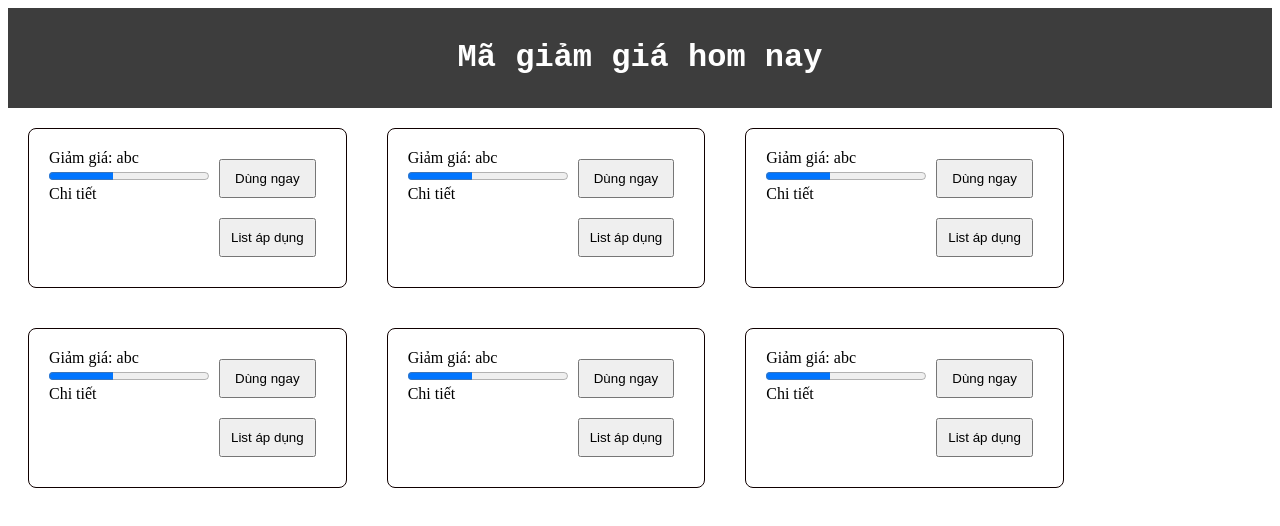
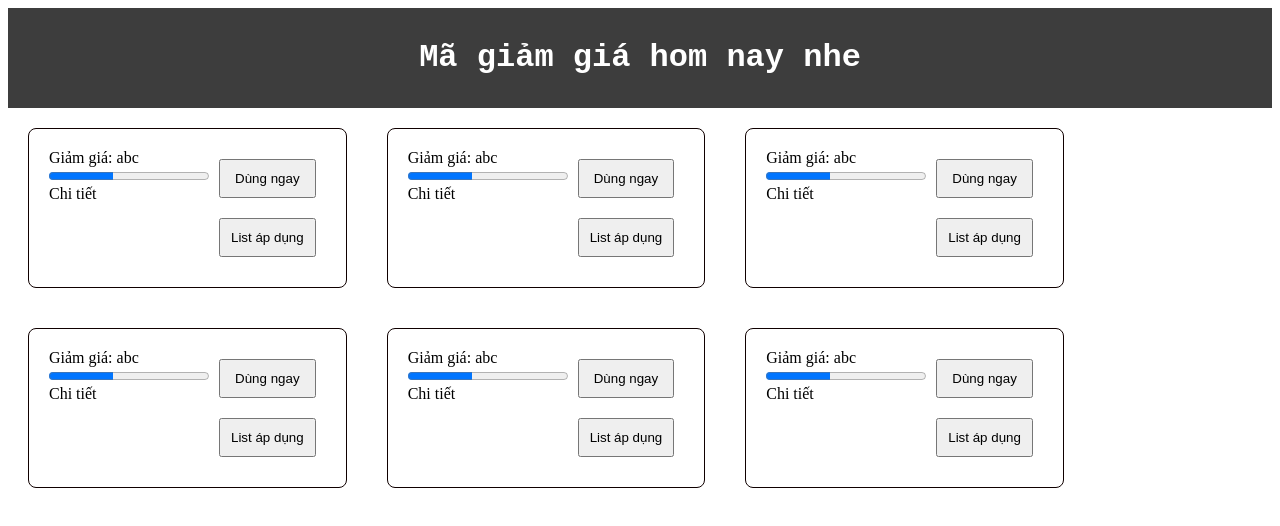
Before and after one commit to hanguyen1814/ProjectWeb, a plain HTML site: page index.html in a window 1280 px wide. Drawn offline with Linux system fonts and the light colour scheme.

Commit message:
test lai

```diff
--- a/index.html
+++ b/index.html
@@ -8,7 +8,7 @@
 </head>
 <body>
    <div class="layout">
-      <div class="head"><h1>Mã giảm giá hom nay</h1></div>
+      <div class="head"><h1>Mã giảm giá hom nay nhe</h1></div>
       <div class="board">
 
          <div class="mgg">
```
